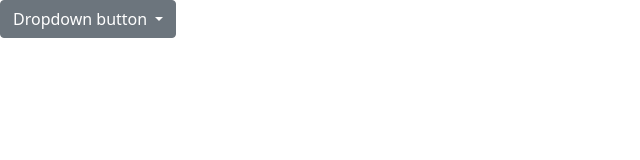
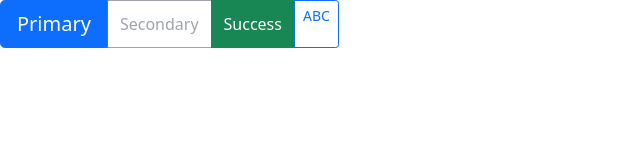
Before and after one commit to mil2ne/bootstrap-test, a plain HTML site: page index.html in a window 1280 px wide. Shown: the whole page, without its empty margins (0-640 px from the left). Drawn offline with nearby package versions, Linux system fonts and the light colour scheme.

Commit message:
bootstrap #2
button 테스트

```diff
--- a/index.html
+++ b/index.html
@@ -10,15 +10,11 @@
 </head>
 <body>
 
-  <div class="dropdown">
-    <button class="btn btn-secondary dropdown-toggle" type="button" id="dropdownMenuButton1" data-bs-toggle="dropdown" aria-expanded="false">
-      Dropdown button
-    </button>
-    <ul class="dropdown-menu" aria-labelledby="dropdownMenuButton1">
-      <li><a class="dropdown-item" href="#">Action</a></li>
-      <li><a class="dropdown-item" href="#">Another action</a></li>
-      <li><a class="dropdown-item" href="#">Something else here</a></li>
-    </ul>
+  <div class="btn-group">
+  <button type="button" class="btn btn-primary btn-lg">Primary</button>
+  <button type="button" class="btn btn-outline-secondary" disabled>Secondary</button>
+  <button type="button" class="btn btn-success">Success</button>
+  <div class="btn btn-outline-primary btn-sm">ABC</div>
   </div>
 
 </body>
```
Also changed, not shown: README.md.
